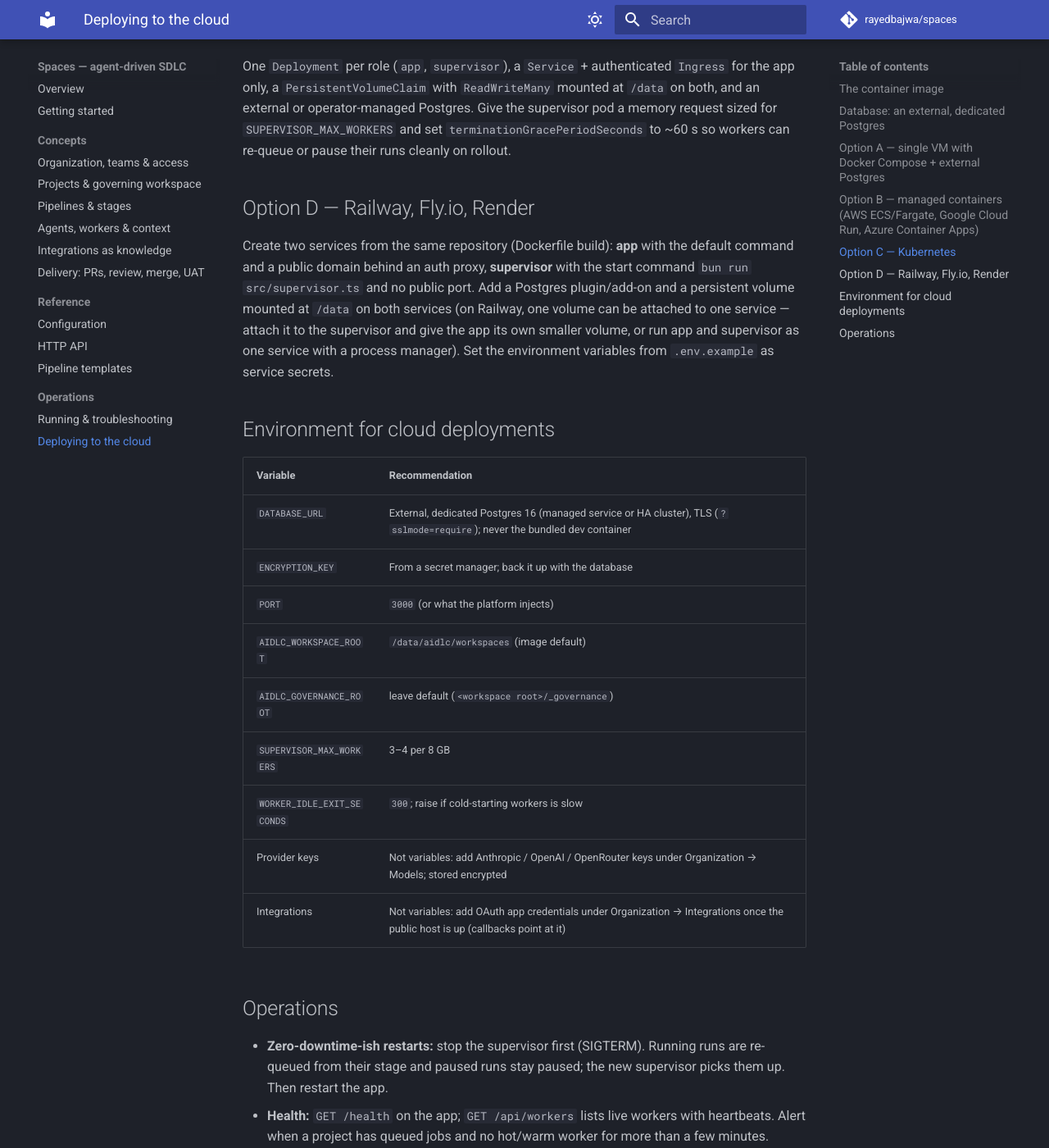
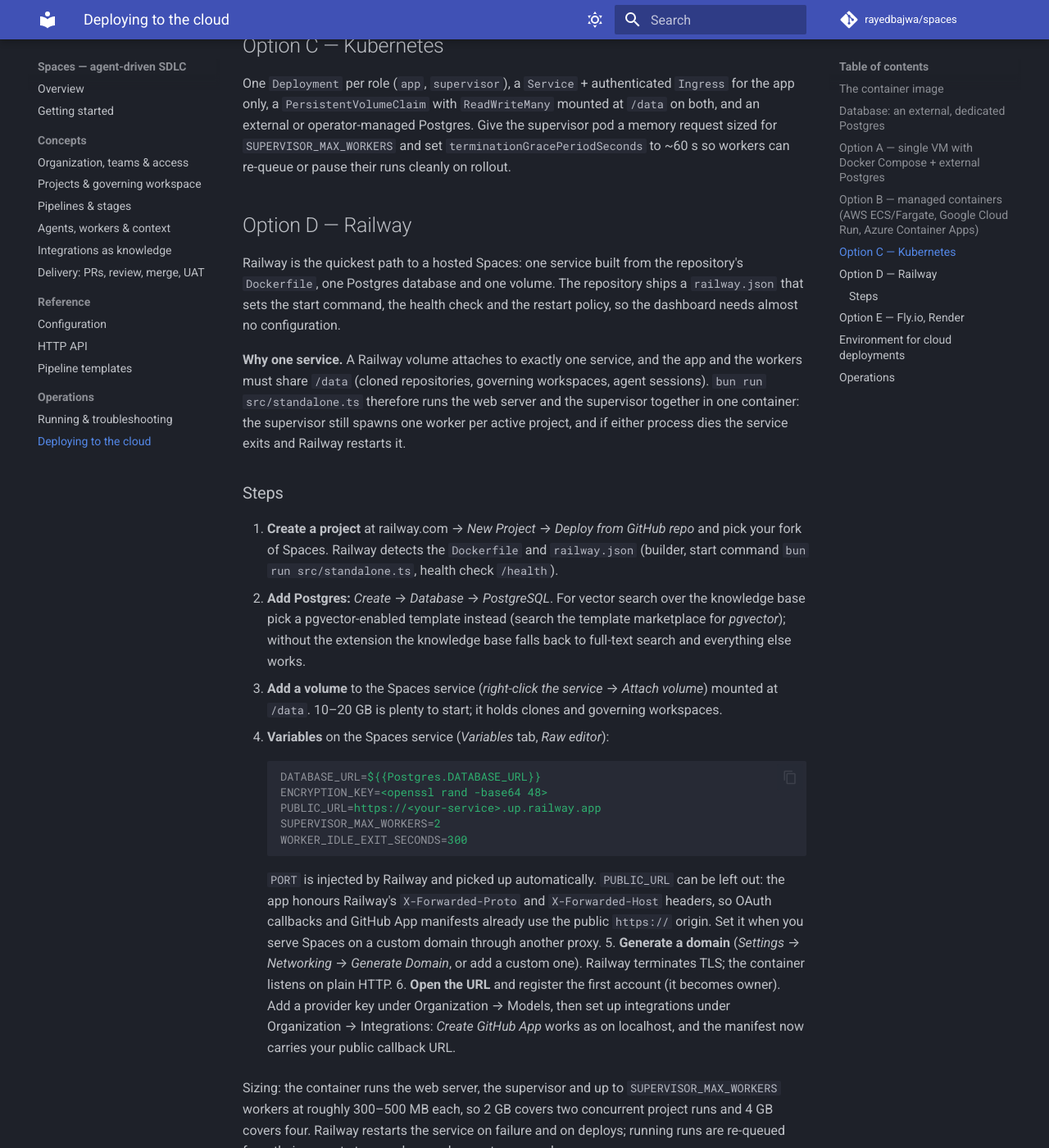
Before and after one commit to rayedbajwa/spaces, an MkDocs documentation site: the page built from docs/operations/cloud-deployment.md, in a window 1280 px wide and 1400 px high, scrolled down 3648 px. Shown: the whole window at 82% size. Built offline with MkDocs 1.6.1 and Material for MkDocs 9.7.7, drawn with Linux system fonts in a browser that asks for light colours; comment, search, counter and statistics services are not loaded; some of the changed text lies outside the part shown.

Commit message:
feat(deploy): Railway support — single-service mode, public origin, railway.json
- src/standalone.ts runs the web server and the supervisor in one container
  (Railway attaches a volume to exactly one service, and both need /data);
  either child dying exits the service so the platform restarts it.
- railway.json: Dockerfile build, start command, /health check, restart policy.
- publicOrigin(): PUBLIC_URL or X-Forwarded-Proto/Host so OAuth callbacks,
  GitHub App manifests and invite links use the public https origin behind
  the platform's TLS proxy.
- The production image no longer rebuilds the frontend at boot (public/ is
  root-owned; the rebuild failed with EACCES) and public/ is owned by bun.
- Docs: step-by-step Railway guide (dashboard and CLI), PUBLIC_URL,
  refreshed deployment and security notes (sign-in exists now).

Co-Authored-By: Claude Fable 5.1 <noreply@anthropic.com>

````diff
--- a/docs/operations/cloud-deployment.md
+++ b/docs/operations/cloud-deployment.md
@@ -21,11 +21,13 @@ flowchart LR
 | **Postgres** | Projects, runs, events, job queue, sealed tokens, worker heartbeats | Managed service recommended |
 | **/data volume** | Cloned repositories, governing workspaces (specs, memory, reports), Pi agent sessions | Persistent disk shared by app and workers |
 
-!!! danger "Authentication"
-    The web UI has **no built-in authentication**. Never expose port 3000
-    directly. Put an authenticating reverse proxy in front (Cloudflare
-    Access, Tailscale, Google IAP, Caddy/nginx with OIDC or basic auth) and
-    keep the app and workers on a private network. See `SECURITY.md`.
+!!! warning "Authentication and exposure"
+    Sign-in is on by default: the first account becomes owner and everyone
+    else joins by invite link. Still, agents run code and hold repository
+    tokens, so keep the deployment small and trusted: TLS in front (platforms
+    do this for you), a strong `ENCRYPTION_KEY`, and consider an extra
+    authenticating proxy (Cloudflare Access, Tailscale, IAP) for anything
+    reachable from the internet. See `SECURITY.md`.
 
 ## The container image
 
@@ -119,9 +121,10 @@ governing workspaces to a git remote of your own).
   (EFS on ECS, Filestore on Cloud Run/GKE, Azure Files). Cloned repositories
   and governing workspaces must be visible to the app (artifact browsing,
   plan-repo matching) and to the workers (runs).
-- **Secrets:** inject `ENCRYPTION_KEY`, `ANTHROPIC_API_KEY` and the OAuth
-  client secrets from the platform's secret manager; never bake them into the
-  image. Rotating `ENCRYPTION_KEY` invalidates every stored OAuth token.
+- **Secrets:** inject `DATABASE_URL` and `ENCRYPTION_KEY` from the
+  platform's secret manager; never bake them into the image. Provider keys and
+  OAuth apps are entered in the app and stored encrypted. Rotating
+  `ENCRYPTION_KEY` invalidates every stored key and token.
 - **Egress:** workers need HTTPS to `api.anthropic.com`, `api.github.com`,
   `github.com`, Atlassian and Linear APIs, and the package registries the
   projects use (dev-environment setup installs dependencies).
@@ -135,16 +138,81 @@ Give the supervisor pod a memory request sized for `SUPERVISOR_MAX_WORKERS`
 and set `terminationGracePeriodSeconds` to ~60 s so workers can re-queue or
 pause their runs cleanly on rollout.
 
-## Option D — Railway, Fly.io, Render
+## Option D — Railway
 
-Create two services from the same repository (Dockerfile build): **app** with
-the default command and a public domain behind an auth proxy, **supervisor**
-with the start command `bun run src/supervisor.ts` and no public port. Add a
-Postgres plugin/add-on and a persistent volume mounted at `/data` on both
-services (on Railway, one volume can be attached to one service — attach it to
-the supervisor and give the app its own smaller volume, or run app and
-supervisor as one service with a process manager). Set the environment
-variables from `.env.example` as service secrets.
+Railway is the quickest path to a hosted Spaces: one service built from the
+repository's `Dockerfile`, one Postgres database and one volume. The
+repository ships a `railway.json` that sets the start command, the health
+check and the restart policy, so the dashboard needs almost no configuration.
+
+**Why one service.** A Railway volume attaches to exactly one service, and
+the app and the workers must share `/data` (cloned repositories, governing
+workspaces, agent sessions). `bun run src/standalone.ts` therefore runs the
+web server and the supervisor together in one container: the supervisor
+still spawns one worker per active project, and if either process dies the
+service exits and Railway restarts it.
+
+### Steps
+
+1. **Create a project** at railway.com → *New Project* → *Deploy from GitHub
+   repo* and pick your fork of Spaces. Railway detects the `Dockerfile` and
+   `railway.json` (builder, start command `bun run src/standalone.ts`, health
+   check `/health`).
+2. **Add Postgres:** *Create* → *Database* → *PostgreSQL*. For vector search
+   over the knowledge base pick a pgvector-enabled template instead (search
+   the template marketplace for *pgvector*); without the extension the
+   knowledge base falls back to full-text search and everything else works.
+3. **Add a volume** to the Spaces service (*right-click the service* →
+   *Attach volume*) mounted at `/data`. 10–20 GB is plenty to start; it holds
+   clones and governing workspaces.
+4. **Variables** on the Spaces service (*Variables* tab, *Raw editor*):
+
+    ```ini
+    DATABASE_URL=${{Postgres.DATABASE_URL}}
+    ENCRYPTION_KEY=<openssl rand -base64 48>
+    PUBLIC_URL=https://<your-service>.up.railway.app
+    SUPERVISOR_MAX_WORKERS=2
+    WORKER_IDLE_EXIT_SECONDS=300
+    ```
+
+    `PORT` is injected by Railway and picked up automatically. `PUBLIC_URL`
+    can be left out: the app honours Railway's `X-Forwarded-Proto` and
+    `X-Forwarded-Host` headers, so OAuth callbacks and GitHub App manifests
+    already use the public `https://` origin. Set it when you serve Spaces on
+    a custom domain through another proxy.
+5. **Generate a domain** (*Settings* → *Networking* → *Generate Domain*, or
+   add a custom one). Railway terminates TLS; the container listens on plain
+   HTTP.
+6. **Open the URL** and register the first account (it becomes owner). Add a
+   provider key under Organization → Models, then set up integrations under
+   Organization → Integrations: *Create GitHub App* works as on localhost, and
+   the manifest now carries your public callback URL.
+
+Sizing: the container runs the web server, the supervisor and up to
+`SUPERVISOR_MAX_WORKERS` workers at roughly 300–500 MB each, so 2 GB covers
+two concurrent project runs and 4 GB covers four. Railway restarts the
+service on failure and on deploys; running runs are re-queued from their
+current stage and paused runs stay paused.
+
+Railway CLI equivalent:
+
+```bash
+railway init                                  # new project in this directory
+railway add --database postgres               # Postgres with DATABASE_URL
+railway volume add --mount-path /data
+railway variables --set ENCRYPTION_KEY="$(openssl rand -base64 48)" --set SUPERVISOR_MAX_WORKERS=2
+railway up                                    # build the Dockerfile and deploy
+railway domain                                # public URL
+```
+
+## Option E — Fly.io, Render
+
+Same shape as Railway: build the `Dockerfile`, start `bun run src/standalone.ts`
+when the platform allows one persistent disk per service (Render, Fly with a
+single volume), or run **app** (default command, public) and **supervisor**
+(`bun run src/supervisor.ts`, private) as two services when a shared file
+system is available. Add a managed Postgres, mount the disk at `/data`, and
+set the variables from `.env.example` as secrets.
 
 ## Environment for cloud deployments
 
@@ -153,6 +221,7 @@ variables from `.env.example` as service secrets.
 | `DATABASE_URL` | External, dedicated Postgres 16 (managed service or HA cluster), TLS (`?sslmode=require`); never the bundled dev container |
 | `ENCRYPTION_KEY` | From a secret manager; back it up with the database |
 | `PORT` | `3000` (or what the platform injects) |
+| `PUBLIC_URL` | Public `https://` origin when a proxy in front does not send `X-Forwarded-Proto` / `X-Forwarded-Host`; used for OAuth callbacks, GitHub App manifests and invite links |
 | `AIDLC_WORKSPACE_ROOT` | `/data/aidlc/workspaces` (image default) |
 | `AIDLC_GOVERNANCE_ROOT` | leave default (`<workspace root>/_governance`) |
 | `SUPERVISOR_MAX_WORKERS` | 3–4 per 8 GB |
--- a/package.json
+++ b/package.json
@@ -44,6 +44,7 @@
     "web": "bun run src/server.ts",
     "worker": "bun run src/worker.ts",
     "supervisor": "bun run src/supervisor.ts",
+    "standalone": "bun run src/standalone.ts",
     "e2e": "bun run scripts/e2e-pipelines.ts",
     "dev": "bun --hot src/server.ts",
     "help": "bun run src/cli.ts --help",
````
Also changed, not shown: README.md (+16 -8 lines), SECURITY.md (+6 -4 lines), docs/reference/configuration.md (+1 -0 lines), railway.json (added, +15 -0 lines), 7 other files.
